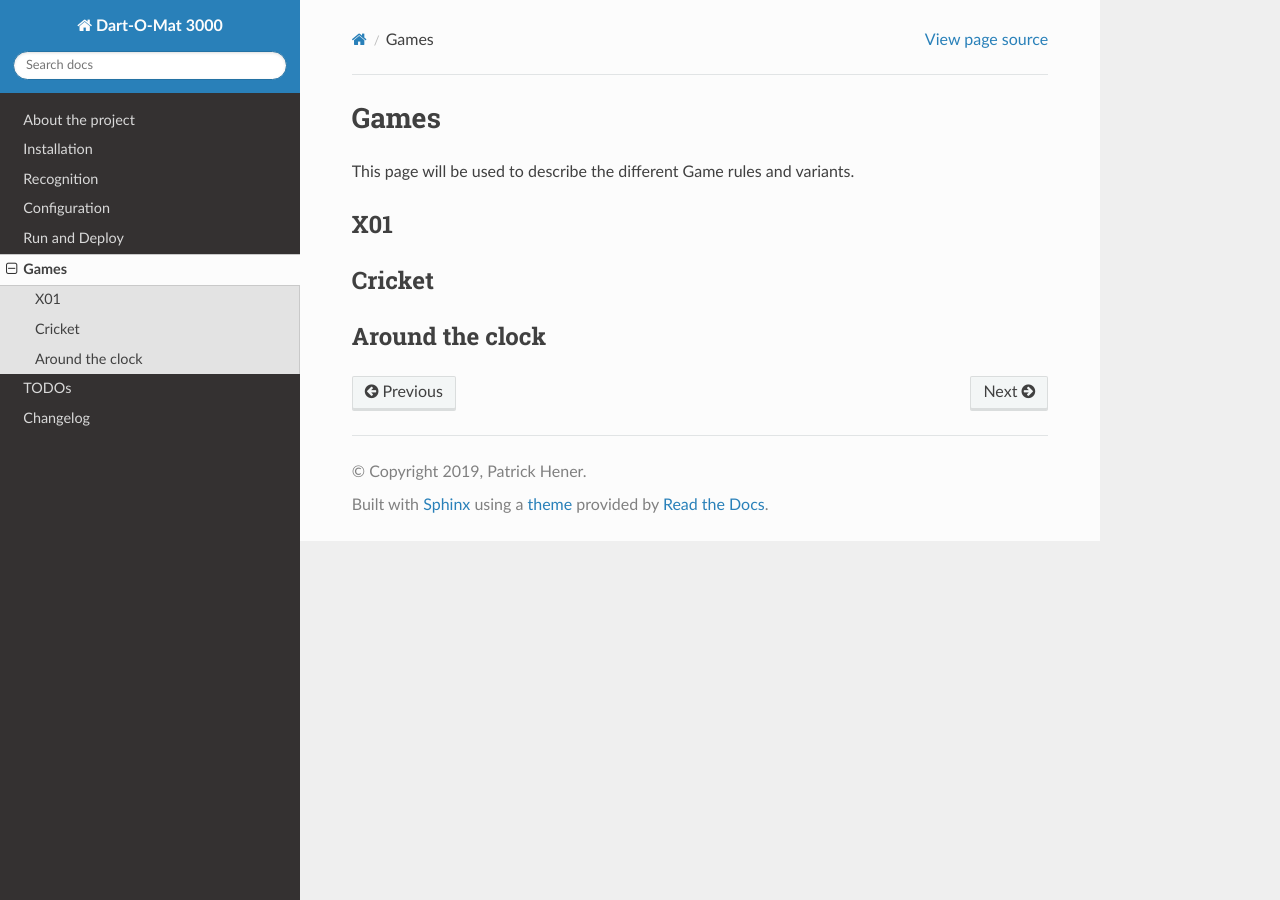
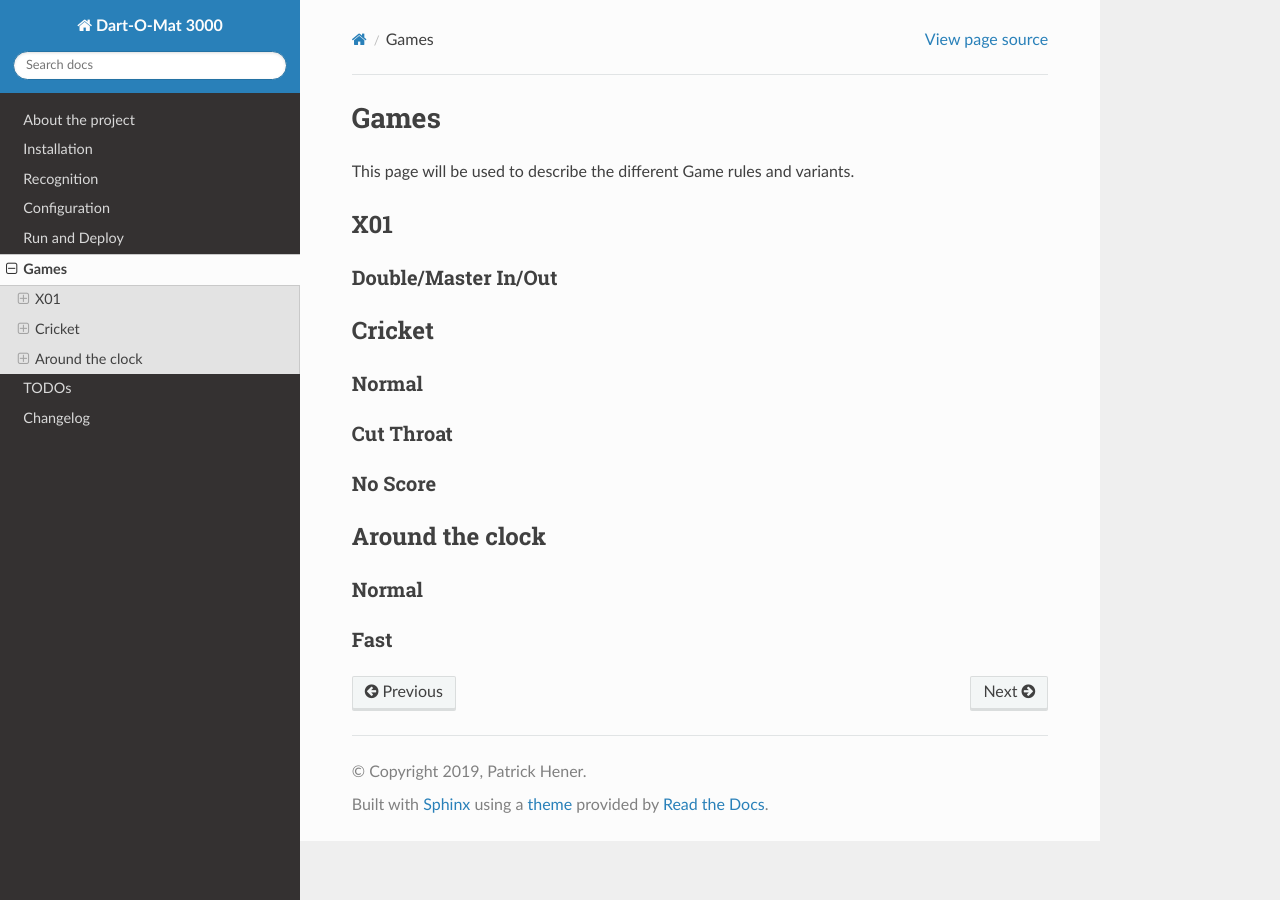
Before and after one commit to patrickhener/dart-o-mat-3000, a Sphinx documentation site: the page built from docs/Games.rst, in a window 1280 px wide. Built offline with Sphinx 7.4.7 and the Read the Docs theme 2.0.0, drawn with Linux system fonts in a browser that asks for light colours.

Commit message:
Documentation push

```diff
--- a/docs/Games.rst
+++ b/docs/Games.rst
@@ -7,8 +7,26 @@ This page will be used to describe the different Game rules and variants.
 X01
 ===
 
+Double/Master In/Out
+--------------------
+
 Cricket
 =======
 
+Normal
+------
+
+Cut Throat
+----------
+
+No Score
+--------
+
 Around the clock
 ================
+
+Normal
+------
+
+Fast
+----
```
